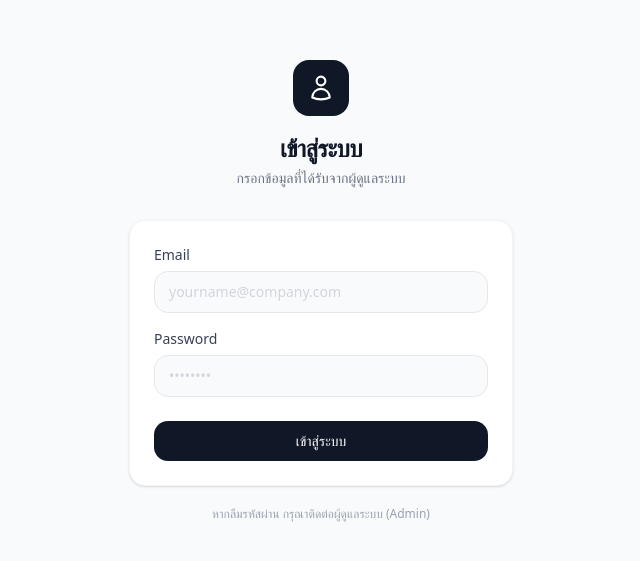
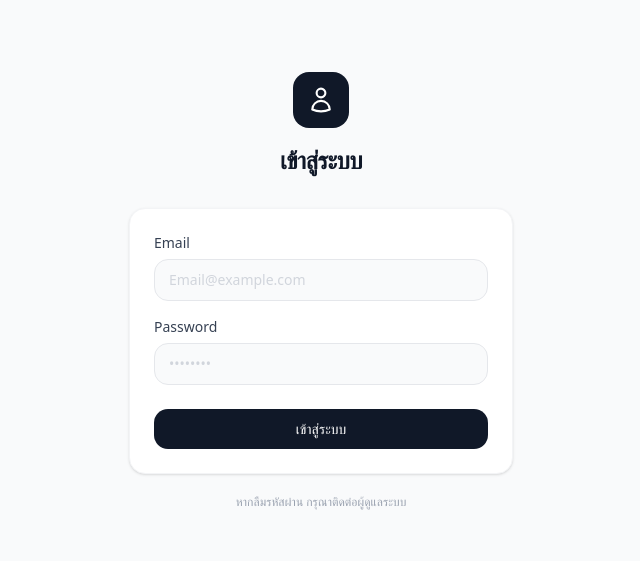
Before and after one commit to in83ane/worldwide, a Next.js app: page /auth/login in a window 1280 px wide. Shown: the part 109-670 px from the top of the page, without its empty margins (319-959 px from the left). Built offline with nearby package versions, Linux system fonts and the light colour scheme; no server answers.

Commit message:
edit login page

```diff
--- a/src/app/auth/login/page.tsx
+++ b/src/app/auth/login/page.tsx
@@ -49,7 +49,6 @@ export default function LoginPage() {
   return (
     <main className="min-h-dvh grid place-items-center p-6 bg-gray-50">
       <div className="w-full max-w-sm">
-        {/* Logo / Header */}
         <div className="mb-8 text-center">
           <div className="inline-flex items-center justify-center w-14 h-14 rounded-2xl bg-gray-900 mb-4">
             <svg xmlns="http://www.w3.org/2000/svg" className="w-7 h-7 text-white" fill="none" viewBox="0 0 24 24" stroke="currentColor" strokeWidth={1.8}>
@@ -57,12 +56,8 @@ export default function LoginPage() {
             </svg>
           </div>
           <h1 className="text-2xl font-semibold text-gray-900 tracking-tight">เข้าสู่ระบบ</h1>
-          <p className="text-sm text-gray-500 mt-1">กรอกข้อมูลที่ได้รับจากผู้ดูแลระบบ</p>
         </div>
-
-        {/* Card */}
         <div className="bg-white rounded-2xl shadow-sm border border-gray-100 p-6 space-y-4">
-          {/* Email */}
           <div className="space-y-1.5">
             <label htmlFor="email" className="block text-sm font-medium text-gray-700">
               Email
@@ -73,12 +68,10 @@ export default function LoginPage() {
               value={email}
               onChange={(e) => setEmail(e.target.value)}
               onKeyDown={handleKeyDown}
-              placeholder="yourname@company.com"
+              placeholder="Email@example.com"
               className="w-full px-3.5 py-2.5 text-sm rounded-xl border border-gray-200 bg-gray-50 focus:bg-white focus:outline-none focus:ring-2 focus:ring-gray-900 focus:border-transparent transition-all placeholder:text-gray-300"
             />
           </div>
-
-          {/* Password */}
           <div className="space-y-1.5">
             <label htmlFor="password" className="block text-sm font-medium text-gray-700">
               Password
@@ -94,7 +87,6 @@ export default function LoginPage() {
             />
           </div>
 
-          {/* Error */}
           {error && (
             <div className="flex items-start gap-2.5 p-3.5 rounded-xl bg-red-50 border border-red-100">
               <svg className="w-4 h-4 text-red-500 mt-0.5 flex-shrink-0" fill="none" viewBox="0 0 24 24" stroke="currentColor" strokeWidth={2}>
@@ -104,7 +96,6 @@ export default function LoginPage() {
             </div>
           )}
 
-          {/* Submit */}
           <button
             onClick={handleLogin}
             disabled={loading}
@@ -122,9 +113,8 @@ export default function LoginPage() {
           </button>
         </div>
 
-        {/* Helper text */}
         <p className="text-center text-xs text-gray-400 mt-5">
-          หากลืมรหัสผ่าน กรุณาติดต่อผู้ดูแลระบบ (Admin)
+          หากลืมรหัสผ่าน กรุณาติดต่อผู้ดูแลระบบ
         </p>
       </div>
     </main>
```
